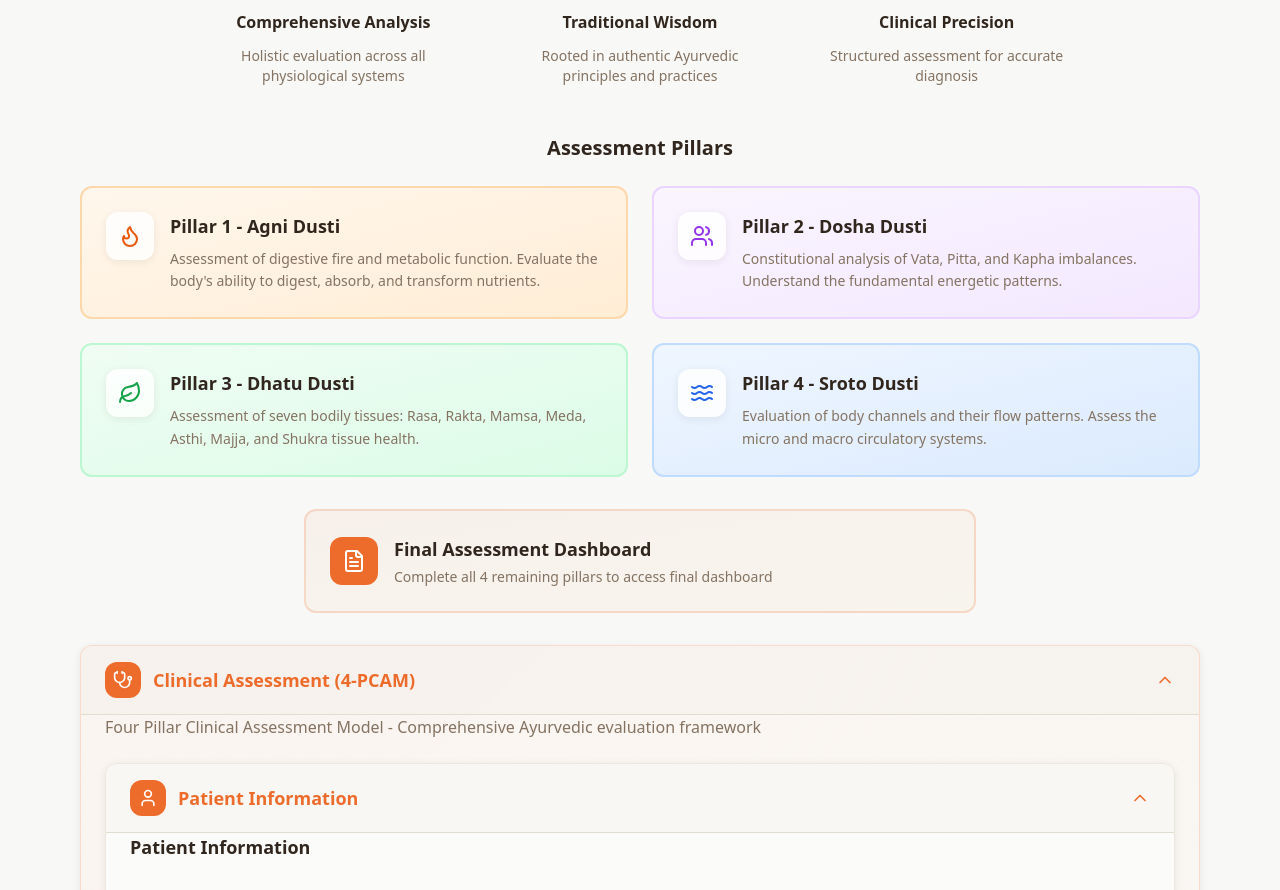
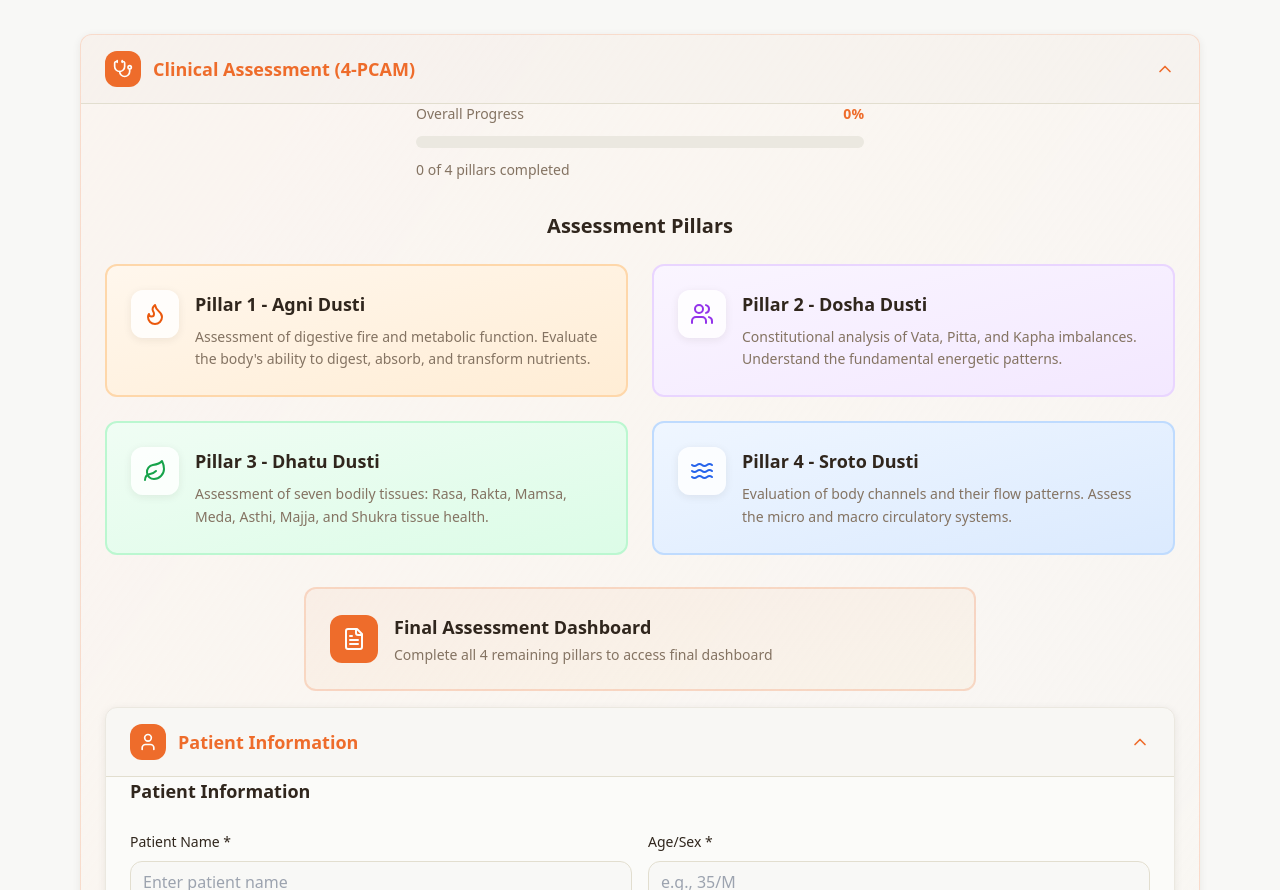
Before and after one commit to 4PCAM/ayur-clinic-spa, a React (Vite) app: page / in a window 1280 px wide. Shown: the part 397-1287 px from the top of the page. Built offline with nearby package versions, Linux system fonts and the light colour scheme; the HTML template or start-up script is replaced by a standard one.

Commit message:
Refactor dashboard content

```diff
--- /dev/null
+++ b/src/components/4pcam/ClinicalAssessmentDashboard.tsx
@@ -0,0 +1,142 @@
+import React from 'react';
+import {
+  Flame,
+  Users,
+  Leaf,
+  Waves,
+  FileText,
+  Activity,
+  Heart,
+  Brain
+} from 'lucide-react';
+import { PillarCard } from './PillarCard';
+
+interface ClinicalAssessmentDashboardProps {
+  onNavigateToPillar?: (pillarId: string) => void;
+  assessmentProgress?: {
+    agni: number;
+    dosha: number;
+    dhatu: number;
+    srota: number;
+  };
+}
+
+export function ClinicalAssessmentDashboard({ onNavigateToPillar, assessmentProgress }: ClinicalAssessmentDashboardProps) {
+  const pillars = [
+    {
+      id: 'agni',
+      title: 'Pillar 1 - Agni Dusti',
+      description: 'Assessment of digestive fire and metabolic function. Evaluate the body\'s ability to digest, absorb, and transform nutrients.',
+      icon: Flame,
+      pillarType: 'agni' as const,
+      progress: assessmentProgress?.agni || 0
+    },
+    {
+      id: 'dosha',
+      title: 'Pillar 2 - Dosha Dusti',
+      description: 'Constitutional analysis of Vata, Pitta, and Kapha imbalances. Understand the fundamental energetic patterns.',
+      icon: Users,
+      pillarType: 'dosha' as const,
+      progress: assessmentProgress?.dosha || 0
+    },
+    {
+      id: 'dhatu',
+      title: 'Pillar 3 - Dhatu Dusti',
+      description: 'Assessment of seven bodily tissues: Rasa, Rakta, Mamsa, Meda, Asthi, Majja, and Shukra tissue health.',
+      icon: Leaf,
+      pillarType: 'dhatu' as const,
+      progress: assessmentProgress?.dhatu || 0
+    },
+    {
+      id: 'srota',
+      title: 'Pillar 4 - Sroto Dusti',
+      description: 'Evaluation of body channels and their flow patterns. Assess the micro and macro circulatory systems.',
+      icon: Waves,
+      pillarType: 'srota' as const,
+      progress: assessmentProgress?.srota || 0
+    }
+  ];
+
+  const totalProgress = pillars.reduce((acc, pillar) => acc + pillar.progress, 0) / 4;
+  const completedPillars = pillars.filter(p => p.progress === 100).length;
+
+  return (
+    <div className="space-y-8 animate-fade-in">
+      {/* Overall Progress */}
+      <div className="max-w-md mx-auto space-y-3">
+        <div className="flex items-center justify-between text-sm">
+          <span className="text-muted-foreground">Overall Progress</span>
+          <span className="font-semibold text-primary">{Math.round(totalProgress)}%</span>
+        </div>
+        <div className="bg-muted rounded-full h-3 overflow-hidden">
+          <div
+            className="h-full bg-gradient-primary transition-all duration-700 ease-out"
+            style={{ width: `${totalProgress}%` }}
+          />
+        </div>
+        <p className="text-sm text-muted-foreground">
+          {completedPillars} of 4 pillars completed
+        </p>
+      </div>
+
+      {/* Assessment Pillars */}
+      <div className="space-y-4">
+        <h3 className="text-xl font-semibold text-center mb-6">Assessment Pillars</h3>
+        <div className="grid grid-cols-1 lg:grid-cols-2 gap-6">
+          {pillars.map((pillar) => (
+            <PillarCard
+              key={pillar.id}
+              title={pillar.title}
+              description={pillar.description}
+              icon={pillar.icon}
+              pillarType={pillar.pillarType}
+              progress={pillar.progress}
+              isCompleted={pillar.progress === 100}
+              onClick={() => onNavigateToPillar?.(pillar.id)}
+              className="animate-fade-in"
+            />
+          ))}
+        </div>
+      </div>
+
+      {/* Final Assessment Card */}
+      <div className="max-w-2xl mx-auto">
+        <div
+          onClick={() => onNavigateToPillar?.('final-assessment')}
+          className={cn(
+            "group relative p-6 rounded-xl border-2 cursor-pointer transition-ayur",
+            "bg-gradient-to-br from-primary/5 to-accent/5 border-primary/20",
+            "hover:shadow-ayur-strong hover:scale-[1.02] active:scale-[0.98]",
+            completedPillars === 4 && "ring-2 ring-primary shadow-ayur-medium"
+          )}
+        >
+          <div className="flex items-center gap-4">
+            <div className="p-3 bg-primary text-primary-foreground rounded-xl">
+              <FileText className="w-6 h-6" />
+            </div>
+            <div className="flex-1">
+              <h3 className="font-bold text-lg mb-1 group-hover:text-primary transition-ayur">
+                Final Assessment Dashboard
+              </h3>
+              <p className="text-muted-foreground text-sm">
+                {completedPillars === 4
+                  ? "Review comprehensive analysis and generate clinical report"
+                  : `Complete all ${4 - completedPillars} remaining pillars to access final dashboard`
+                }
+              </p>
+            </div>
+            {completedPillars === 4 && (
+              <div className="w-8 h-8 bg-primary text-primary-foreground rounded-full flex items-center justify-center animate-pulse-gentle">
+                <FileText className="w-4 h-4" />
+              </div>
+            )}
+          </div>
+        </div>
+      </div>
+    </div>
+  );
+}
+
+function cn(...classes: string[]) {
+  return classes.filter(Boolean).join(' ');
+}
--- a/src/components/4pcam/HomeSection.tsx
+++ b/src/components/4pcam/HomeSection.tsx
@@ -76,23 +76,6 @@ export function HomeSection({ onNavigateToPillar, assessmentProgress }: HomeSect
             with modern diagnostic approaches for holistic patient evaluation.
           </p>
         </div>
-
-        {/* Overall Progress */}
-        <div className="max-w-md mx-auto space-y-3">
-          <div className="flex items-center justify-between text-sm">
-            <span className="text-muted-foreground">Overall Progress</span>
-            <span className="font-semibold text-primary">{Math.round(totalProgress)}%</span>
-          </div>
-          <div className="bg-muted rounded-full h-3 overflow-hidden">
-            <div
-              className="h-full bg-gradient-primary transition-all duration-700 ease-out"
-              style={{ width: `${totalProgress}%` }}
-            />
-          </div>
-          <p className="text-sm text-muted-foreground">
-            {completedPillars} of 4 pillars completed
-          </p>
-        </div>
       </div>
 
       {/* Key Benefits */}
@@ -127,61 +110,6 @@ export function HomeSection({ onNavigateToPillar, assessmentProgress }: HomeSect
           </p>
         </div>
       </div>
-
-      {/* Assessment Pillars */}
-      <div className="space-y-4">
-        <h3 className="text-xl font-semibold text-center mb-6">Assessment Pillars</h3>
-        <div className="grid grid-cols-1 lg:grid-cols-2 gap-6">
-          {pillars.map((pillar) => (
-            <PillarCard
-              key={pillar.id}
-              title={pillar.title}
-              description={pillar.description}
-              icon={pillar.icon}
-              pillarType={pillar.pillarType}
-              progress={pillar.progress}
-              isCompleted={pillar.progress === 100}
-              onClick={() => onNavigateToPillar?.(pillar.id)}
-              className="animate-fade-in"
-            />
-          ))}
-        </div>
-      </div>
-
-      {/* Final Assessment Card */}
-      <div className="max-w-2xl mx-auto">
-        <div
-          onClick={() => onNavigateToPillar?.('final-assessment')}
-          className={cn(
-            "group relative p-6 rounded-xl border-2 cursor-pointer transition-ayur",
-            "bg-gradient-to-br from-primary/5 to-accent/5 border-primary/20",
-            "hover:shadow-ayur-strong hover:scale-[1.02] active:scale-[0.98]",
-            completedPillars === 4 && "ring-2 ring-primary shadow-ayur-medium"
-          )}
-        >
-          <div className="flex items-center gap-4">
-            <div className="p-3 bg-primary text-primary-foreground rounded-xl">
-              <FileText className="w-6 h-6" />
-            </div>
-            <div className="flex-1">
-              <h3 className="font-bold text-lg mb-1 group-hover:text-primary transition-ayur">
-                Final Assessment Dashboard
-              </h3>
-              <p className="text-muted-foreground text-sm">
-                {completedPillars === 4
-                  ? "Review comprehensive analysis and generate clinical report"
-                  : `Complete all ${4 - completedPillars} remaining pillars to access final dashboard`
-                }
-              </p>
-            </div>
-            {completedPillars === 4 && (
-              <div className="w-8 h-8 bg-primary text-primary-foreground rounded-full flex items-center justify-center animate-pulse-gentle">
-                <FileText className="w-4 h-4" />
-              </div>
-            )}
-          </div>
-        </div>
-      </div>
     </div>
   );
 }
--- a/src/pages/Index.tsx
+++ b/src/pages/Index.tsx
@@ -1,6 +1,7 @@
 import React, { useState } from 'react';
 import { AccordionSPA } from '@/components/ui/accordion-spa';
 import { HomeSection } from '@/components/4pcam/HomeSection';
+import { ClinicalAssessmentDashboard } from '@/components/4pcam/ClinicalAssessmentDashboard';
 import {
   Flame,
   Users,
@@ -177,9 +178,10 @@ const Index = () => {
       icon: <Stethoscope className="w-5 h-5" />,
       children: (
         <div className="space-y-4">
-          <p className="text-muted-foreground mb-6">
-            Four Pillar Clinical Assessment Model - Comprehensive Ayurvedic evaluation framework
-          </p>
+          <ClinicalAssessmentDashboard
+            onNavigateToPillar={handleNavigateToPillar}
+            assessmentProgress={assessmentProgress}
+          />
           <AccordionSPA
             items={clinicalAssessmentItems}
             defaultOpen="patient-info"
```
